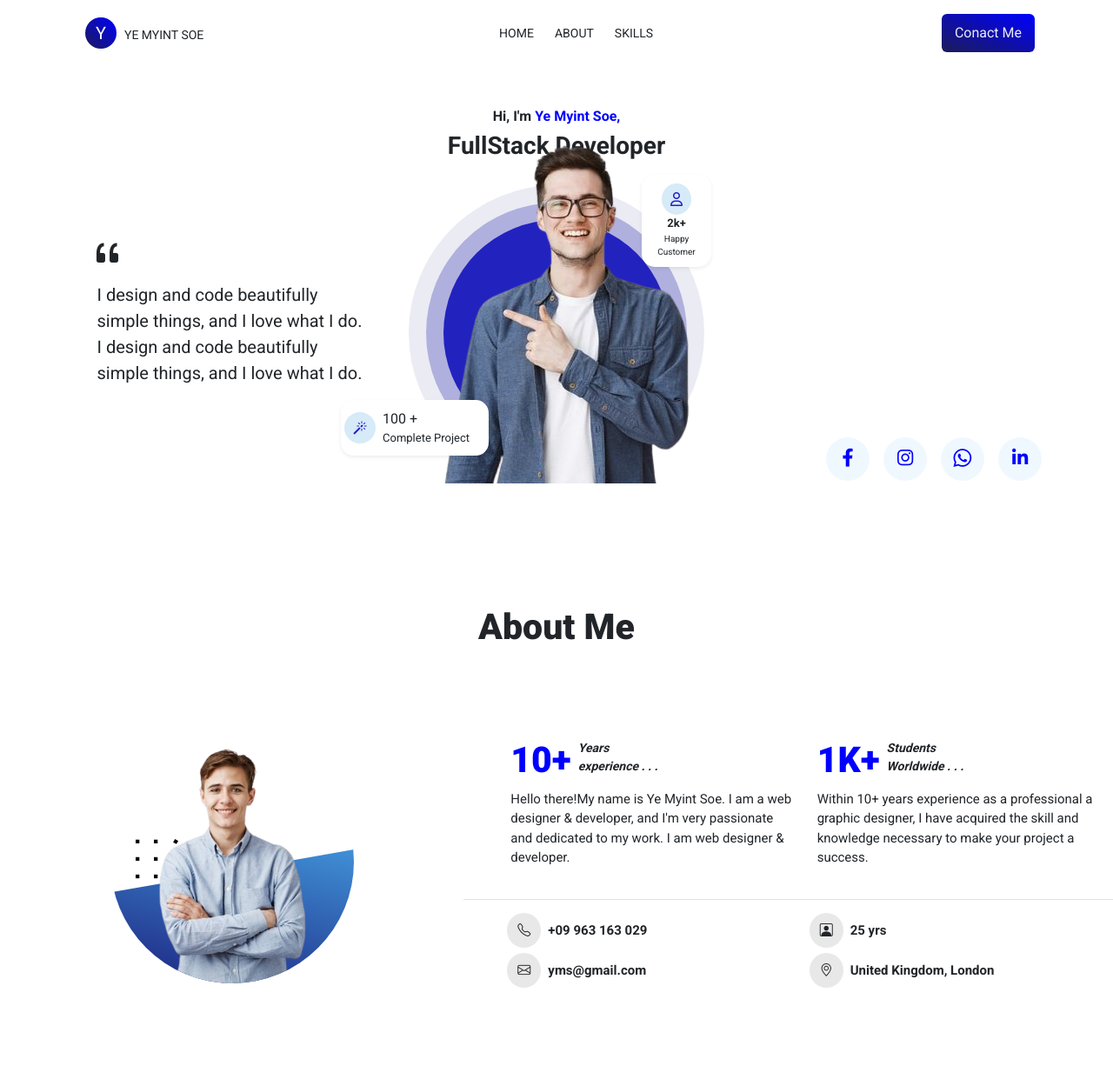
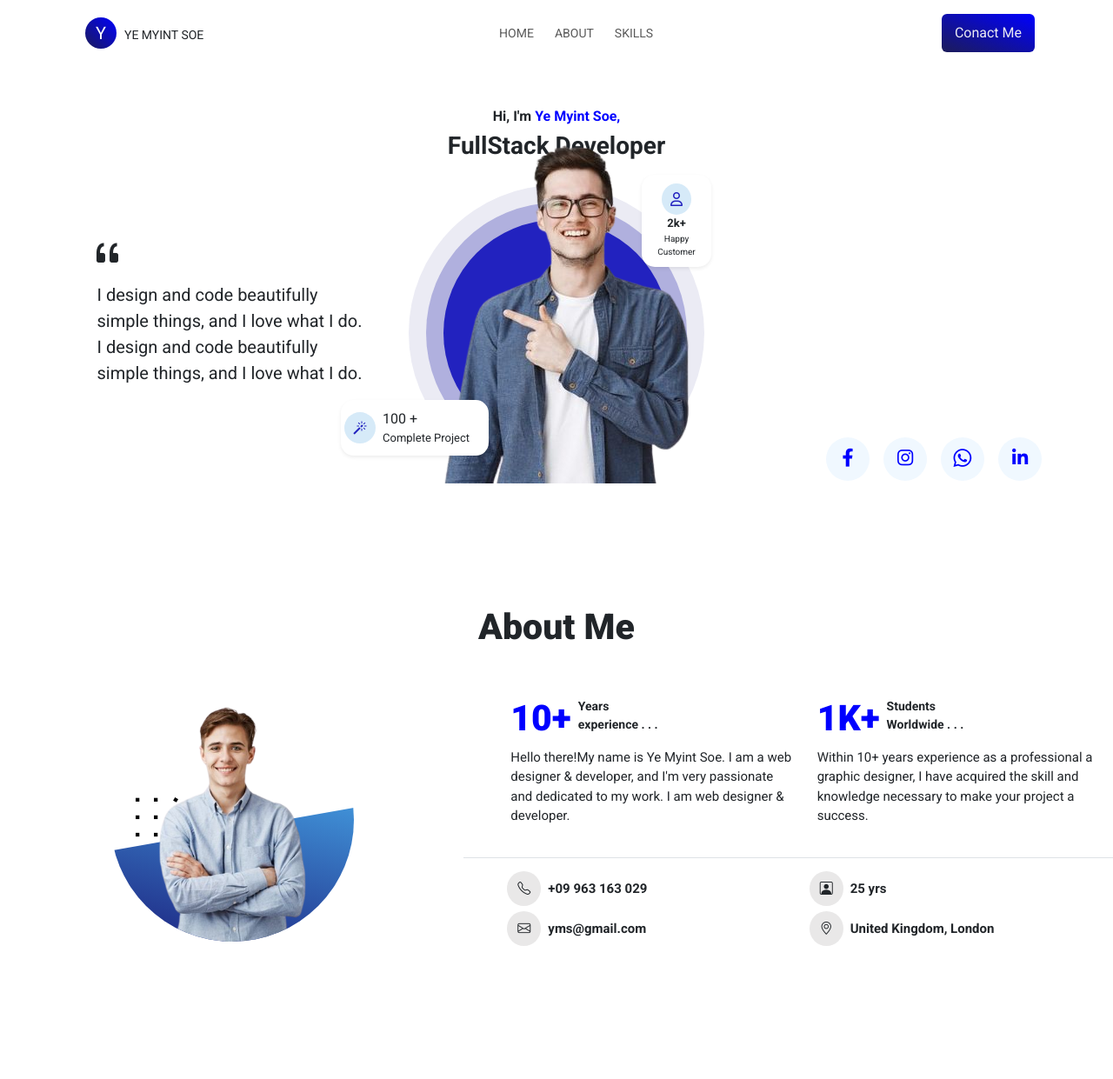
Before and after one commit to nandar510217/yms-personal, a plain HTML site: page index.html in a window 1280 px wide. Shown: the top 1241 px of the page at 87% size. Drawn offline with nearby package versions, Linux system fonts and the light colour scheme; files whose address does not match are found by name.

Commit message:
remove italic

```diff
--- a/asset/CSS/media-query2.css
+++ b/asset/CSS/media-query2.css
@@ -1,8 +1,20 @@
-@media (max-width: 984px) {
-  nav .contactborder {
+@media (max-width: 991px) {
+  /* nav .contactborder {
     border: 0;
     margin-left: 5px;
+  } */
+  nav .middle-menu li:hover::before {
+    width: 0%;
+    height: 0;
   }
+  nav .middle-menu li:hover::after {
+    width: 0%;
+    height: 0;
+  }
+  /* nav a:hover {
+    color: red;
+    background-color: aqua;
+  } */
 
   /* header */
    .card1 {
--- a/index.html
+++ b/index.html
@@ -34,13 +34,13 @@
             <div class="collapse navbar-collapse navfont" id="myNavbar">
                 <ul class="navbar-nav mx-auto middle-menu">
                     <li class="nav-item mx-1">
-                        <a href="#header" class="nav-link text-dark">Home</a>
+                        <a href="#header" class="nav-link">Home</a>
                     </li>
                     <li class="nav-item mx-1">
-                        <a href="#header" class="nav-link text-dark">About</a>
+                        <a href="#header" class="nav-link">About</a>
                     </li>
                     <li class="nav-item mx-1">
-                        <a href="#header" class="nav-link text-dark">Skills</a>
+                        <a href="#header" class="nav-link">Skills</a>
                     </li>
 
                 </ul>
@@ -116,7 +116,7 @@
     <section id="aboutMe" class="py-5">
         <div class="container-fluid fw-bold">
             <h2 class="text-center pb-5" data-aos="zoom-in">About Me</h2>
-            <div class="row pt-5">
+            <div class="row">
             <div class="col-lg-5 aboutimg">
                 <figure>
                     <img src="asset/images/05.png" alt="" class="sport-image img-fluid">
@@ -129,14 +129,14 @@
                     <div class="col-lg-6 yearEx">
                         <div class="d-flex year">
                             <h2 class="pe-2 textColor">10+</h2>
-                            <p class="fw-bold aboutfont"><i>Years <br>experience . . .</i></p>
+                            <p class="fw-bold aboutfont">Years <br>experience . . .</p>
                         </div>
                         <p class="aboutText fw-normal">Hello there!My name is Ye Myint Soe. I am a web designer & developer, and I'm very passionate and dedicated to my work. I am web designer & developer.</p>
                     </div>
                     <div class="col-lg-6 yearEx">
                         <div class="d-flex year">
                             <h2 class="pe-2 textColor">1K+</h2>
-                            <p class="fw-bold aboutfont"><i>Students <br>Worldwide . . .</i></p>
+                            <p class="fw-bold aboutfont">Students <br>Worldwide . . .</p>
                         </div>
                         <p class="aboutText fw-normal">Within 10+ years experience as a professional a graphic designer, I have acquired the skill and knowledge necessary to make your project a success.</p>
                     </div>
```
